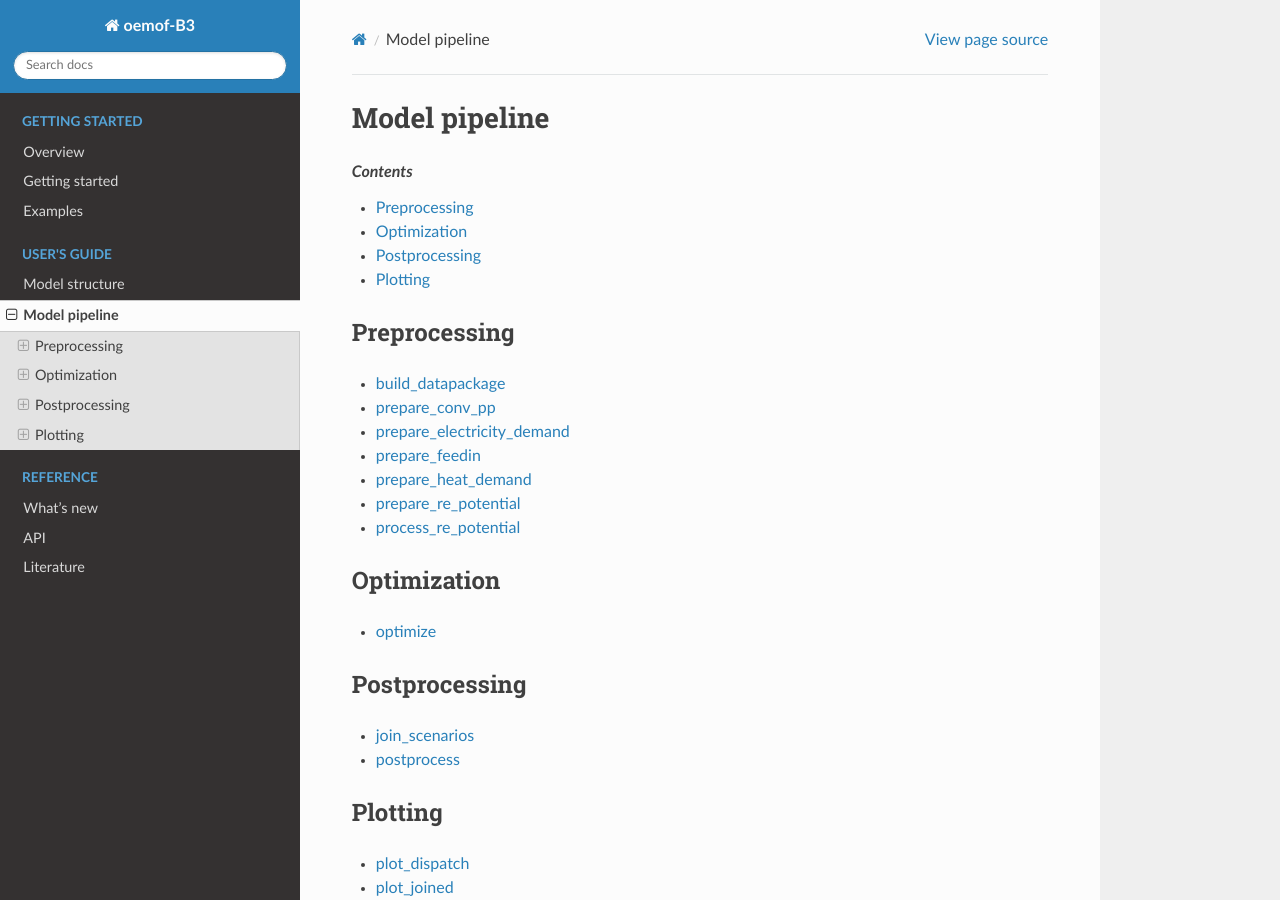
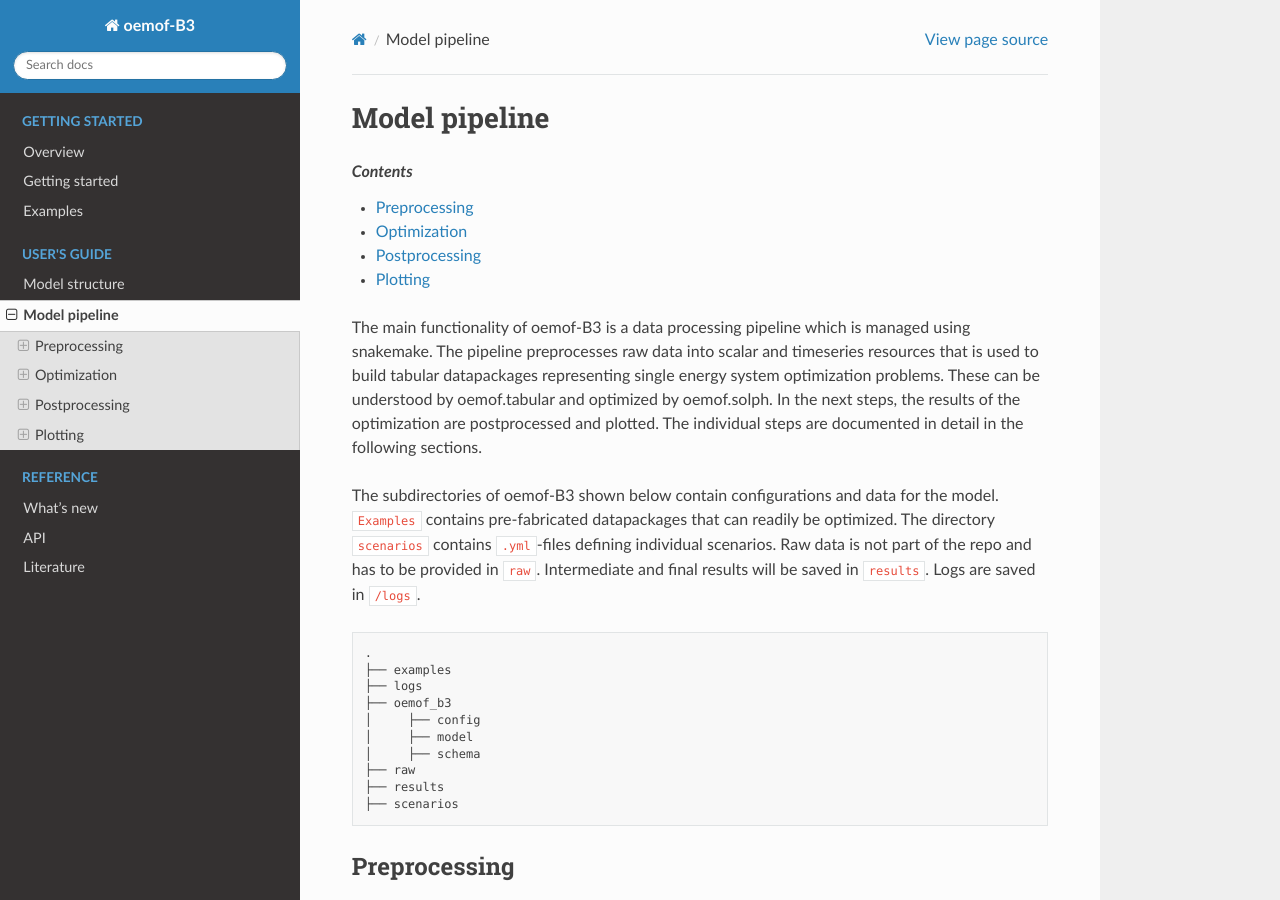
Before and after one commit to rl-institut/oemof-B3, a Sphinx documentation site: the page built from docs/model_pipeline.rst, in a window 1280 px wide and 900 px high. Built offline with Sphinx 7.4.7 and the Read the Docs theme 2.0.0, drawn with Linux system fonts in a browser that asks for light colours.

Commit message:
Add some introduction to model pipeline

```diff
--- a/docs/model_pipeline.rst
+++ b/docs/model_pipeline.rst
@@ -8,6 +8,32 @@ Model pipeline
     :depth: 2
     :local:
     :backlinks: top
+
+The main functionality of oemof-B3 is a data processing pipeline which is managed using snakemake.
+The pipeline preprocesses raw data into scalar and timeseries resources that is used to
+build tabular datapackages representing single energy system optimization problems. These can be
+understood by oemof.tabular and optimized by oemof.solph. In the next steps, the results of the
+optimization are postprocessed and plotted. The individual steps are documented in detail in the
+following sections.
+
+The subdirectories of oemof-B3 shown below contain configurations and data for the model.
+:file:`Examples` contains pre-fabricated datapackages that can readily be optimized. The directory
+:file:`scenarios` contains :file:`.yml`-files defining individual scenarios. Raw data is not part
+of the repo and has to be provided in :file:`raw`. Intermediate and final results will be saved in
+:file:`results`. Logs are saved in :file:`/logs`.
+
+.. code-block::
+
+    .
+    ├── examples
+    ├── logs
+    ├── oemof_b3
+    │     ├── config
+    │     ├── model
+    │     ├── schema
+    ├── raw
+    ├── results
+    ├── scenarios
 
 
 Preprocessing
```
